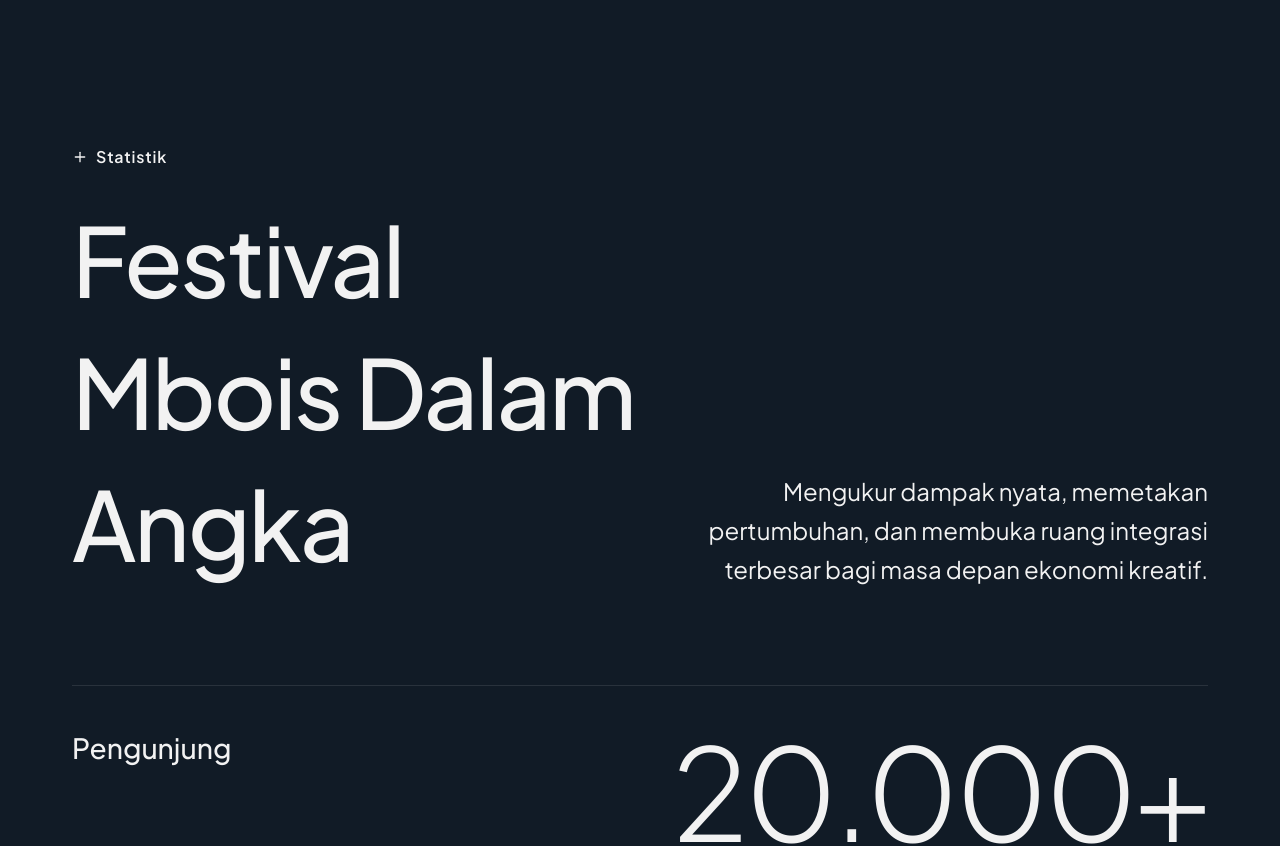
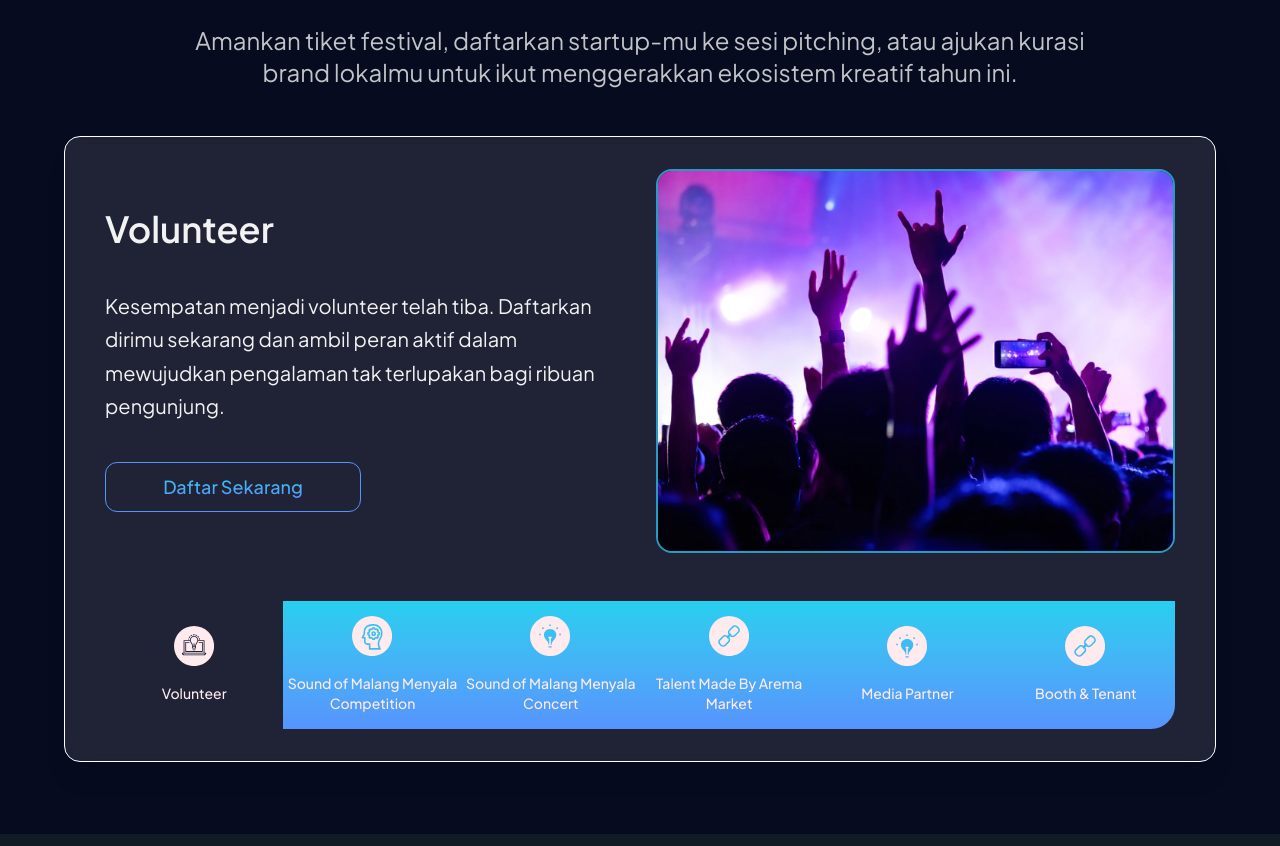
Before and after one commit to Glenn-Rhee/festival-mbois, a Next.js app: page / in a window 1280 px wide. Shown: the part 8060-8906 px from the top of the page. Built offline with nearby package versions, Linux system fonts and the light colour scheme.

Commit message:
feat: added your-role-section

```diff
--- a/src/app/globals.css
+++ b/src/app/globals.css
@@ -62,35 +62,58 @@
   --animate-fade-up: fade-up 1s ease-out forwards;
 
   @keyframes float {
+
     0%,
     100% {
       transform: translateY(0);
     }
+
     50% {
       transform: translateY(-20px);
     }
   }
+
   @keyframes pulse-glow {
+
     0%,
     100% {
       opacity: 0.6;
       transform: scale(1);
     }
+
     50% {
       opacity: 1;
       transform: scale(1.05);
     }
   }
+
   @keyframes fade-up {
     0% {
       opacity: 0;
       transform: translateY(30px);
     }
+
     100% {
       opacity: 1;
       transform: translateY(0);
     }
   }
+}
+
+@keyframes fadeSlideIn {
+  from {
+    opacity: 0;
+    transform: translateY(12px);
+  }
+
+  to {
+    opacity: 1;
+    transform: translateY(0);
+  }
+}
+
+.animate-fade-slide {
+  animation: fadeSlideIn 0.35s ease-out;
 }
 
 html {
--- a/src/app/page.tsx
+++ b/src/app/page.tsx
@@ -12,6 +12,7 @@ import FaqSection from "@/components/sections/faq";
 import PillarSection from "@/components/sections/pillar-section";
 import LineUpArtist from "@/components/sections/line-up-artist";
 import KeySpeaker from "@/components/sections/key-speaker";
+import YourRoleSection from "@/components/sections/your-role-section";
 
 export default function Home() {
   return (
@@ -37,6 +38,7 @@ export default function Home() {
       <PillarSection />
       <LineUpArtist />
       <KeySpeaker />
+      <YourRoleSection />
       <StatistikSection />
       <FestivalVideoSection />
       {/* Unified background wrapper for Program → FAQ */}
--- /dev/null
+++ b/src/components/sections/your-role-section.tsx
@@ -0,0 +1,89 @@
+"use client";
+
+import { useLanguage } from "@/i18n/context";
+import Creative from "../icon/Creative";
+import Idea from "../icon/Idea";
+import LinkIcon from "../icon/LinkIcon";
+import UserIcon from "../icon/UserIcon";
+import { useState } from "react";
+import { cn } from "@/lib/cn";
+import Image from "next/image";
+
+const icons = [Creative, UserIcon, Idea, LinkIcon, Idea, LinkIcon];
+
+export default function YourRoleSection() {
+  const { t } = useLanguage();
+  const dataItems = t.yourRole.items.map((item, i) => ({
+    ...item,
+    icon: icons[i],
+  }));
+  const [dataActive, setDataActive] = useState<(typeof dataItems)[number]>(
+    dataItems[0],
+  );
+
+  return (
+    <section
+      id="pillar"
+      className="relative w-full overflow-hidden px-8 py-14 md:px-16 md:py-18"
+    >
+      <div className="relative z-20 flex flex-col items-center gap-y-6 text-[#F2F2F2]">
+        <span className="block text-center font-semibold">
+          {t.yourRole.label}
+        </span>
+        <h2 className="text-3xl leading-tight font-medium sm:text-4xl md:text-5xl lg:text-6xl lg:leading-[90.19px]">
+          {t.yourRole.title}
+        </h2>
+        <p className="w-full max-w-xl text-center text-base text-[#F2F2F2]/80 sm:text-lg md:max-w-3xl md:text-2xl lg:max-w-4xl">
+          {t.yourRole.description}
+        </p>
+      </div>
+      <div className="mt-12 w-full rounded-2xl border border-white bg-white/10 px-10 py-8 shadow-xl backdrop-blur-md">
+        <div className="grid h-96 grid-cols-2 gap-x-8">
+          <div className="flex flex-col items-stretch justify-evenly">
+            <h6 className="text-4xl font-semibold text-[#F2F2F2]">
+              {dataActive.title}
+            </h6>
+            <p className="text-xl leading-[33.31px] text-[#F2F2F2]">
+              {dataActive.description}
+            </p>
+            <button className="max-w-64 rounded-xl border border-[#5693FD] px-2 py-2.5 text-lg font-medium text-transparent hover:bg-white">
+              <span className="bg-linear-to-b from-[#25CFEF] to-[#5693FD] bg-clip-text">
+                {t.yourRole.actionItem}
+              </span>
+            </button>
+          </div>
+          <div className="relative h-full w-full overflow-hidden rounded-2xl border-2 border-[#259DC2]">
+            <Image
+              src={dataActive.imgUrl}
+              alt={dataActive.title + " image"}
+              fill
+              sizes="(max-width: 1024px) 50vw, 480px"
+              className="object-cover"
+            />
+          </div>
+        </div>
+        <div className="mt-12 flex w-full items-center justify-around">
+          {dataItems.map((item, i) => (
+            <button
+              onClick={() => setDataActive(item)}
+              key={item.title}
+              className={cn(
+                "flex h-32 w-full cursor-pointer flex-col items-center justify-center gap-y-4 transition-all duration-300 ease-in-out",
+                i === 0 && "rounded-bl-3xl",
+                i === dataItems.length - 1 && "rounded-br-3xl",
+                dataActive.title === item.title
+                  ? "bg-transparent"
+                  : "bg-linear-to-b from-[#25CFEF] to-[#5693FD]",
+              )}
+            >
+              <item.icon />
+              <span className="block max-w-46 text-center text-sm font-medium text-[#FFEAED]">
+                {item.title}
+              </span>
+            </button>
+          ))}
+        </div>
+      </div>
+    </section>
+  );
+}
--- a/src/components/ui/LineUpCarousel.tsx
+++ b/src/components/ui/LineUpCarousel.tsx
@@ -114,6 +114,7 @@ export default function LineupCarousel(props: Props) {
               src={item.imgUrl}
               alt={"Image of " + item.artist}
               fill
+              sizes="360px"
               className={cn(
                 "object-cover",
                 item.artist === "?" ? "blur-xl" : "",
--- a/src/i18n/en.ts
+++ b/src/i18n/en.ts
@@ -331,6 +331,51 @@ const en: Translations = {
       "PAYUNG TEDUH",
     ],
   },
+  yourRole: {
+    label: "+ Ecosystem Gateway",
+    title: "Choose Your Role Now",
+    actionItem: "Register Now",
+    description:
+      "Secure your festival tickets, register your startup for the pitching session, or submit your local brand for curation to help drive this year's creative ecosystem.",
+    items: [
+      {
+        title: "Volunteer",
+        description:
+          "The opportunity to become a volunteer has arrived. Register now and take an active role in creating an unforgettable experience for thousands of visitors.",
+        imgUrl: "/your-role.png",
+      },
+      {
+        title: "Sound of Malang Menyala Competition",
+        description:
+          "The Student Band Festival is a musical competition organized to provide a platform for young musicians or students to showcase their creativity, musicality, and finest works on the Mbois Festival 11 stage – Malang Menyala: Find Your Voice, Ignite Your Stage.",
+        imgUrl: "/your-role.png",
+      },
+      {
+        title: "Sound of Malang Menyala Concert",
+        description:
+          "Mbois Festival 11 – Malang Menyala opens up opportunities for the best bands to perform as the Main Stage Opening Act alongside the lineup of main performers in the largest creative festival in Malang City.",
+        imgUrl: "/your-role.png",
+      },
+      {
+        title: "Talent Made By Arema Market",
+        description:
+          "Mbois Festival 11 – Malang Menyala opens up opportunities for creative talents from Greater Malang to collaborate and perform on the Made By Arema Creative Market Stage located in the Gajayana Stadium outdoor area.",
+        imgUrl: "/your-role.png",
+      },
+      {
+        title: "Media Partner",
+        description:
+          "Mbois Festival 11 opens up opportunities for print, online, television, radio media, media communities, campus media, and content creators to be part of this movement as Official Media Partners.",
+        imgUrl: "/your-role.png",
+      },
+      {
+        title: "Booth & Tenant",
+        description:
+          "Mbois Festival 11 – Malang Menyala opens up opportunities for MSMEs, creative economy players, startups, communities, institutions, and brands to participate as tenants in the Creative Market & Exhibition series.",
+        imgUrl: "/your-role.png",
+      },
+    ],
+  },
   statistic: {
     label: "Statistics",
     title: "Festival Mbois in Numbers",
--- a/src/i18n/id.ts
+++ b/src/i18n/id.ts
@@ -329,6 +329,51 @@ const id = {
       "PAYUNG TEDUH",
     ],
   },
+  yourRole: {
+    label: "+ Gerbang Ekosistem",
+    title: "Pilih Peranmu Sekarang",
+    actionItem: "Daftar Sekarang",
+    description:
+      "Amankan tiket festival, daftarkan startup-mu ke sesi pitching, atau ajukan kurasi brand lokalmu untuk ikut menggerakkan ekosistem kreatif tahun ini.",
+    items: [
+      {
+        title: "Volunteer",
+        description:
+          "Kesempatan menjadi volunteer telah tiba. Daftarkan dirimu sekarang dan ambil peran aktif dalam mewujudkan pengalaman tak terlupakan bagi ribuan pengunjung.",
+        imgUrl: "/your-role.png",
+      },
+      {
+        title: "Sound of Malang Menyala Competition",
+        description:
+          "Festival Band Pelajar merupakan ajang kompetisi musik yang diselenggarakan untuk memberikan ruang bagi para musisi muda atau pelajar dalam menampilkan kreativitas, musikalitas, serta karya terbaik di panggung Festival Mbois 11 – Malang Menyala Temukan Suaramu, Nyalakan Panggungmu.",
+        imgUrl: "/your-role.png",
+      },
+      {
+        title: "Sound of Malang Menyala Concert",
+        description:
+          "Festival Mbois 11 – Malang Menyala membuka kesempatan bagi band-band terbaik untuk tampil sebagai Opening Act Main Stage bersama deretan penampil utama dalam festival kreatif terbesar di Kota Malang.",
+        imgUrl: "/your-role.png",
+      },
+      {
+        title: "Talent Made By Arema Market",
+        description:
+          "Festival Mbois 11 – Malang Menyala membuka kesempatan bagi talenta kreatif dari Malang Raya untuk berkolaborasi dan tampil pada Panggung Made By Arema Creative Market yang berada di area luar Stadion Gajayana.",
+        imgUrl: "/your-role.png",
+      },
+      {
+        title: "Media Partner",
+        description:
+          "Festival Mbois 11 membuka kesempatan bagi media cetak, online, televisi, radio, komunitas media, media kampus, hingga content creator untuk menjadi bagian dari gerakan ini sebagai Official Media Partner.",
+        imgUrl: "/your-role.png",
+      },
+      {
+        title: "Booth & Tenant",
+        description:
+          "Festival Mbois 11 – Malang Menyala membuka kesempatan bagi UMKM, pelaku ekonomi kreatif, startup, komunitas, institusi, dan brand untuk berpartisipasi sebagai tenant dalam rangkaian Creative Market & Exhibition.",
+        imgUrl: "/your-role.png",
+      },
+    ],
+  },
   statistic: {
     label: "Statistik",
     title: "Festival Mbois Dalam Angka",
```
Also changed, not shown: public/your-role.png (added).
